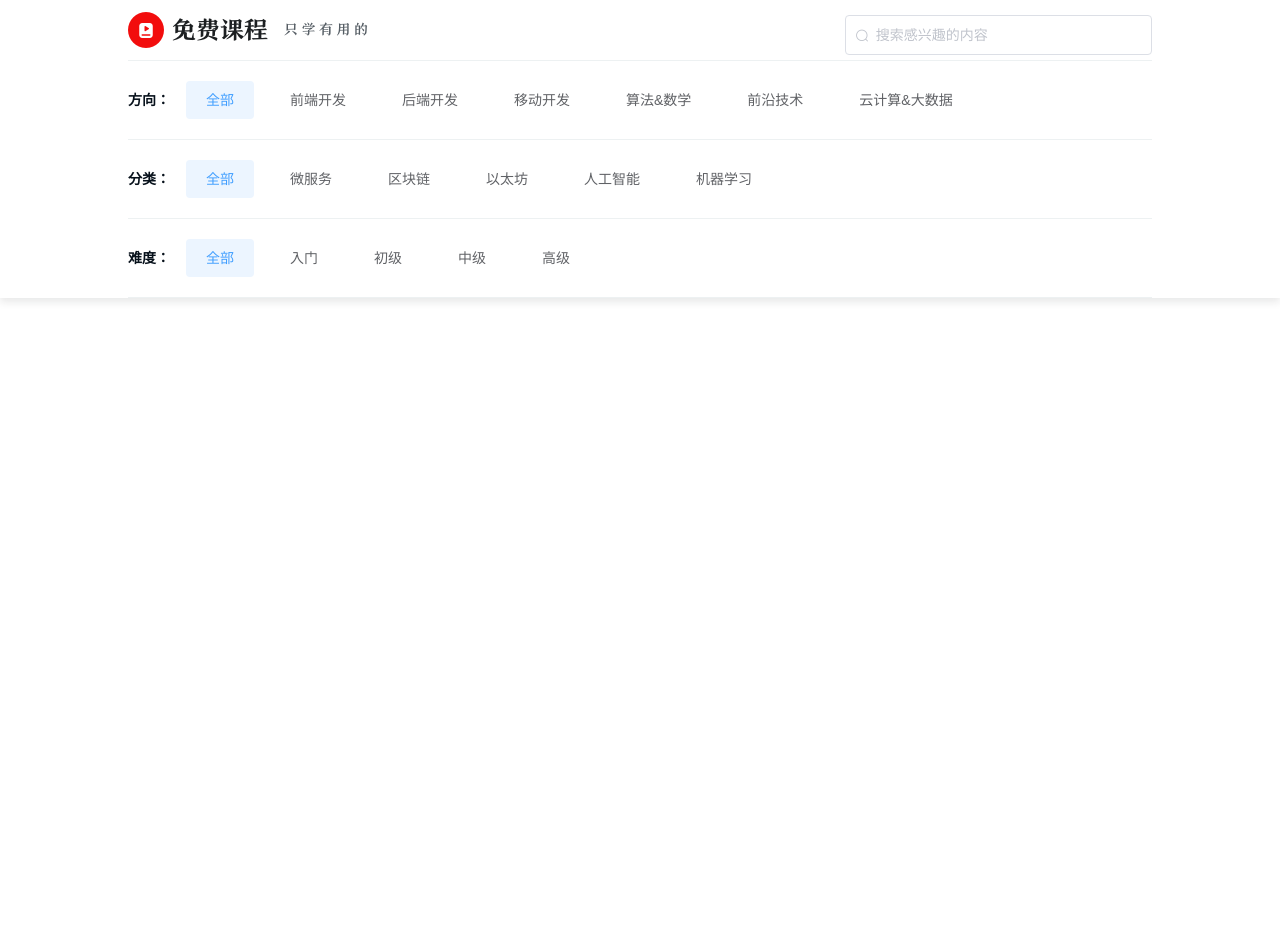
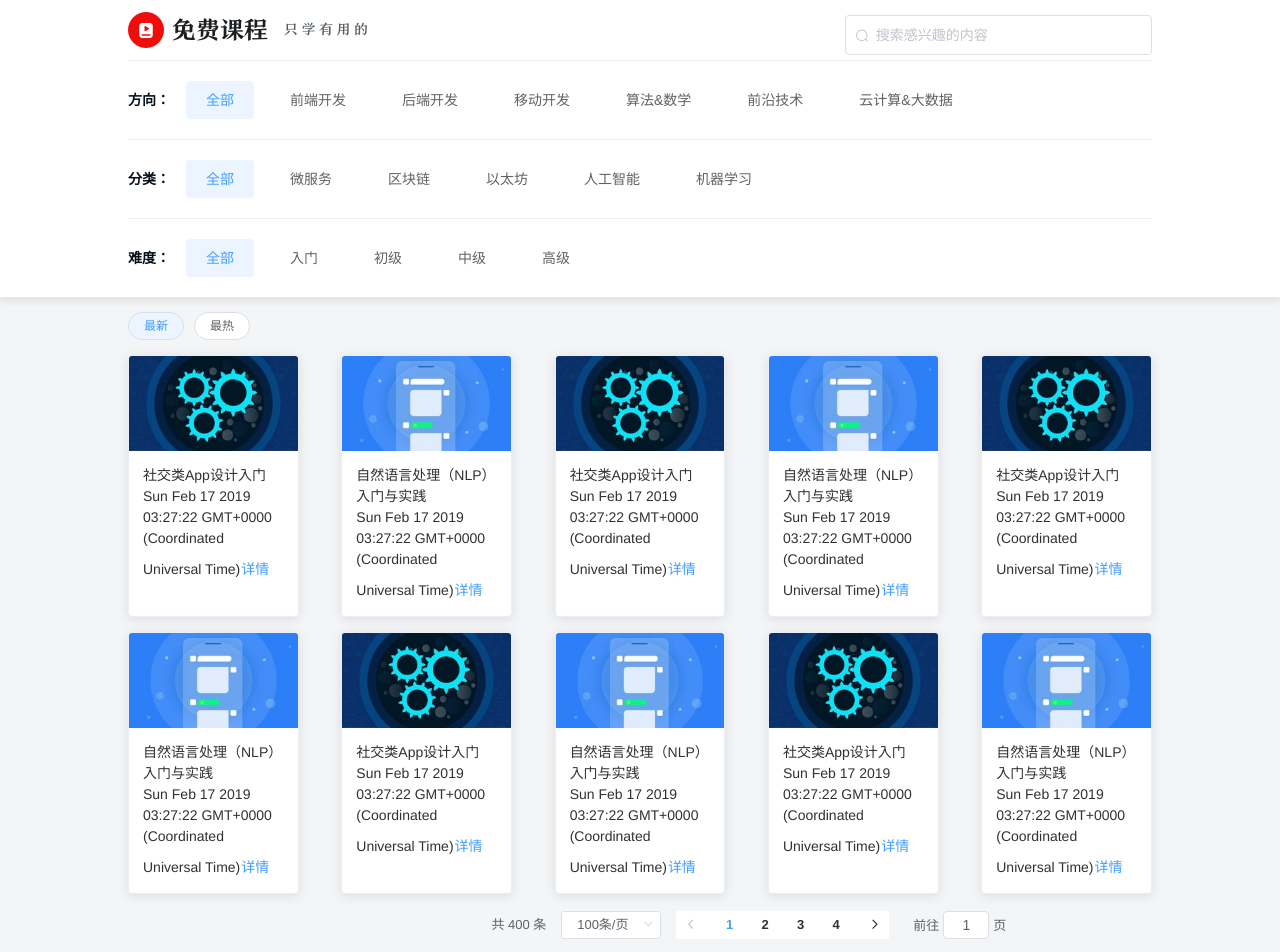
Before and after one commit to zhuzongzhi/koa-vue3.0-mysql, a Vue app: page / in a window 1280 px wide. Shown: the top 952 px of the page. Before the commit the page ends 800 px from the top, so only its background shows below. Built offline with nearby package versions, Linux system fonts and the light colour scheme.

Commit message:
course.vue

```diff
--- a/src/views/course/list.vue
+++ b/src/views/course/list.vue
@@ -46,8 +46,47 @@
         </div>
 
         <!--课程列表-->
-        <div>
+        <div class="list-content">
+            <div>
+                <el-button round @click="isLastest = true" size="mini"
+                           :class="{isActive: isLastest}">最新</el-button>
+                <el-button round @click="isLastest = false" size="mini"
+                           :class="{isActive: !isLastest}">最热</el-button>
+            </div>
 
+            <div class="list-card">
+                <el-row>
+                    <el-col :span="4" v-for="(course, index) in allCourses" :key="index"
+                            :offset="(index > 0 && index%5) ? 1 : 0" style="margin-bottom: 15px;">
+                        <el-card :body-style="{ padding: '0px', height: '260px' }">
+                            <img :src="course.imgUrl" class="image">
+                            <div style="padding: 14px;">
+                                <span>{{course.name}}</span>
+                                <div class="bottom clearfix">
+                                    <time class="time">{{ new Date() }}</time>
+                                    <el-button type="text" class="button">详情</el-button>
+                                </div>
+                            </div>
+                        </el-card>
+                    </el-col>
+                </el-row>
+
+                <el-pagination
+                        style="width: 30%; margin: 0 auto; "
+                        @size-change="handleSizeChange"
+                        @current-change="handleCurrentChange"
+                        :current-page="currentPage4"
+                        :page-sizes="[100, 200, 300, 400]"
+                        :page-size="100"
+                        layout="total, sizes, prev, pager, next, jumper"
+                        :total="400">
+                </el-pagination>
+            </div>
+        </div>
+
+        <div class="footer">
+            <p>Copyright © 2019 imooc.com All Rights Reserved | 京ICP备 12003892号-11</p>
+            <p>如有侵权，请及时联系网站管理员立即删除。</p>
         </div>
     </div>
 </template>
@@ -64,9 +103,92 @@
           choseDirectionIdx: 0,
           choseCategoryIdx: 0,
           choseDifficultIdx: 0,
+          isLastest: true,
+          allCourses: [
+            {
+              name: '社交类App设计入门',
+              briefIntroduction: '综合案例带你详细透析社区产品交互设计',
+              imgUrl: require("../../assets/course/demo1.jpg"),
+              keywords: ['App', '产品交互'],
+              difficultIdx: '初级',
+              hot: 1290,
+            }, {
+              name: '自然语言处理（NLP）入门与实践',
+              briefIntroduction: '一步步教你轻松学习自然语言处理基础与实践',
+              imgUrl: require("../../assets/course/demo2.jpg"),
+              keywords: ['机器学习', '自然语言处理'],
+              difficultIdx: '初级',
+              hot: 2314,
+            },{
+              name: '社交类App设计入门',
+              briefIntroduction: '综合案例带你详细透析社区产品交互设计',
+              imgUrl: require("../../assets/course/demo1.jpg"),
+              keywords: ['App', '产品交互'],
+              difficultIdx: '初级',
+              hot: 1290,
+            }, {
+              name: '自然语言处理（NLP）入门与实践',
+              briefIntroduction: '一步步教你轻松学习自然语言处理基础与实践',
+              imgUrl: require("../../assets/course/demo2.jpg"),
+              keywords: ['机器学习', '自然语言处理'],
+              difficultIdx: '初级',
+              hot: 2314,
+            },{
+              name: '社交类App设计入门',
+              briefIntroduction: '综合案例带你详细透析社区产品交互设计',
+              imgUrl: require("../../assets/course/demo1.jpg"),
+              keywords: ['App', '产品交互'],
+              difficultIdx: '初级',
+              hot: 1290,
+            }, {
+              name: '自然语言处理（NLP）入门与实践',
+              briefIntroduction: '一步步教你轻松学习自然语言处理基础与实践',
+              imgUrl: require("../../assets/course/demo2.jpg"),
+              keywords: ['机器学习', '自然语言处理'],
+              difficultIdx: '初级',
+              hot: 2314,
+            },{
+              name: '社交类App设计入门',
+              briefIntroduction: '综合案例带你详细透析社区产品交互设计',
+              imgUrl: require("../../assets/course/demo1.jpg"),
+              keywords: ['App', '产品交互'],
+              difficultIdx: '初级',
+              hot: 1290,
+            }, {
+              name: '自然语言处理（NLP）入门与实践',
+              briefIntroduction: '一步步教你轻松学习自然语言处理基础与实践',
+              imgUrl: require("../../assets/course/demo2.jpg"),
+              keywords: ['机器学习', '自然语言处理'],
+              difficultIdx: '初级',
+              hot: 2314,
+            },{
+              name: '社交类App设计入门',
+              briefIntroduction: '综合案例带你详细透析社区产品交互设计',
+              imgUrl: require("../../assets/course/demo1.jpg"),
+              keywords: ['App', '产品交互'],
+              difficultIdx: '初级',
+              hot: 1290,
+            }, {
+              name: '自然语言处理（NLP）入门与实践',
+              briefIntroduction: '一步步教你轻松学习自然语言处理基础与实践',
+              imgUrl: require("../../assets/course/demo2.jpg"),
+              keywords: ['机器学习', '自然语言处理'],
+              difficultIdx: '初级',
+              hot: 2314,
+            },
+          ],
+          currentPage4: 1,
+
         }
     },
     methods: {
+      handleSizeChange(val) {
+        console.log(`每页 ${val} 条`);
+      },
+      handleCurrentChange(val) {
+        console.log(`当前页: ${val}`);
+      },
+
 
     }
   }
@@ -116,7 +238,7 @@
                 .rowFour {
                     margin: 15px 0 15px 0;
                     padding-bottom: 15px;
-                    border-bottom: 1px solid #edf1f2;
+                    /*border-bottom: 1px solid #edf1f2;*/
                 }
 
                 button {
@@ -144,5 +266,39 @@
 
 
         }
+
+        .list-content {
+            width: 80%;
+            margin: 0 auto;
+
+            .isActive {
+                background-color: #ECF5FF;
+                color: #409EFF;
+            }
+
+            .list-card {
+                margin: 15px 0 15px 0;
+
+
+                .image {
+                    width: 100%;
+                }
+            }
+        }
+
+        .footer {
+            background-color: #001528;
+            height: 50px;
+            color: white;
+
+            p {
+                margin-top:4px;
+                margin-bottom: 4px;
+                line-height: 1.8;
+                font-size: 12px;
+                color: #787d82;
+                text-align: center;
+            }
+        }
     }
 </style>
```
Also changed, not shown: src/assets/course/demo1.jpg (added), src/assets/course/demo2.jpg (added).
